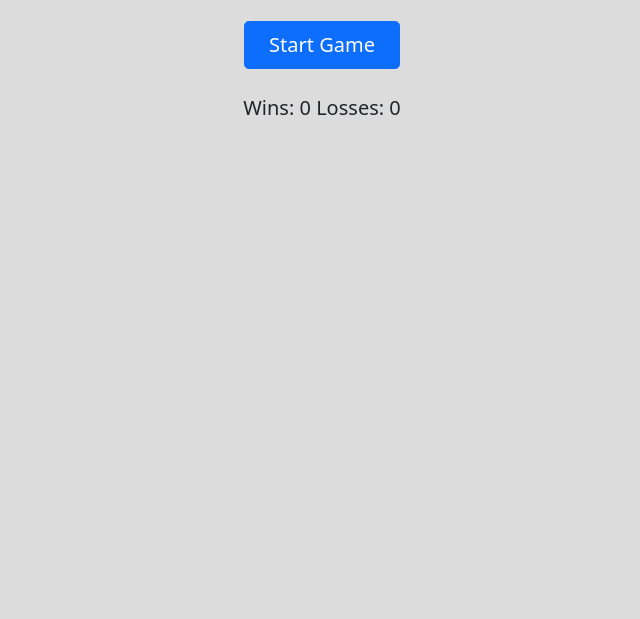
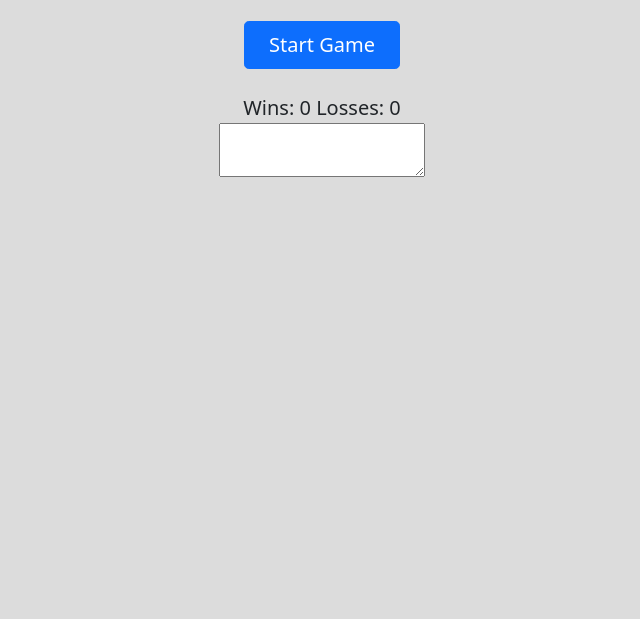
Before and after one commit to oli-drew/Word-Guess-Game-Mini-Project, a plain HTML site: page index.html in a window 1280 px wide. Shown: the part 181-800 px from the top of the page, without its empty margins (318-958 px from the left). Drawn offline with nearby package versions, Linux system fonts and the light colour scheme.

Commit message:
Android chrome event bug fix

```diff
--- a/index.html
+++ b/index.html
@@ -38,12 +38,11 @@
         <span id="win"></span>
         <span id="loss"></span>
       </section>
-      <input
-        type="tel"
+      <textarea
         id="mobile-input"
         placeholder="Tap here to open mobile keyboard"
       />
-    </div>
+    </textarea>
   </body>
   <script src="./assets/app.js"></script>
 </html>
```
